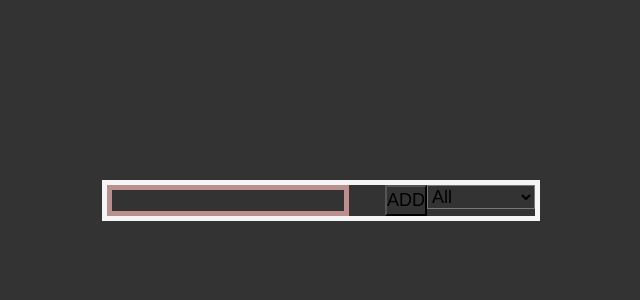
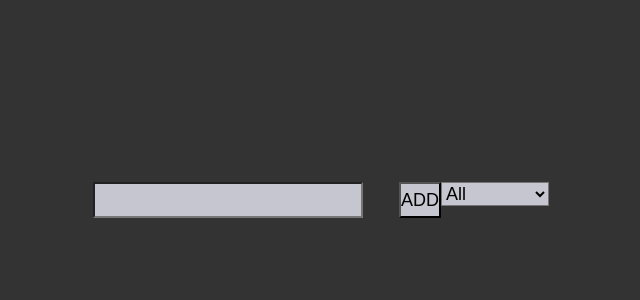
Before and after one commit to Gregory-Alexander-Bertrand/React-todo-list, a React (Create React App) app: page / in a window 1280 px wide. Shown: the top 300 px of the page, without its empty margins (319-959 px from the left). Built offline with nearby package versions, Linux system fonts and the light colour scheme.

Commit message:
usestate setup

```diff
--- a/src/App.css
+++ b/src/App.css
@@ -14,11 +14,20 @@
 }
 
 form {
-    border: 5px solid whitesmoke;
     display: flex;
 }
 
 .todo-form-input {
-    border: 5px solid rosybrown;
+    background-color: #c5c6d0;
     margin-right: 2rem;
+    padding: .3rem;
+    width: 15rem;
 }
+
+.todo-form-btn {
+    background-color: #c5c6d0;
+}
+
+.todo-form-filter {
+    background-color: #c5c6d0;
+}
--- a/src/App.js
+++ b/src/App.js
@@ -1,12 +1,13 @@
-import React from 'react';
+import React, { useState } from 'react';
 import './App.css';
 import Form from './components/Form'
 import TodoList from './components/TodoList'
 
 function App() {
+  const [inputText, setInputText] =useState('');
   return (
     <div className="App">
-    <Form />
+    <Form setInputText={setInputText}/>
     <TodoList />
     </div>
   );
--- a/src/components/Form.js
+++ b/src/components/Form.js
@@ -1,10 +1,14 @@
 import React from 'react'
 
-const Form = () => {
+const Form = ({setInputText}) => {
+    const inputTextHandler = (e) => {
+        console.log(e.target.value);
+        setInputText(e.target.value);
+    }
     return (
         <div className="todo-form">
             <form>
-                <input type="text" className="todo-form-input" />
+                <input onChange={inputTextHandler} type="text" className="todo-form-input" />
                 <button className="todo-form-btn" type="submit">ADD</button>
                 <div className="todo-form-select">
                     <select name="todos" className="todo-form-filter">
```
